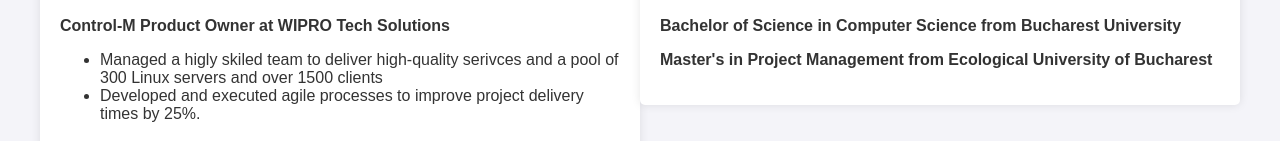
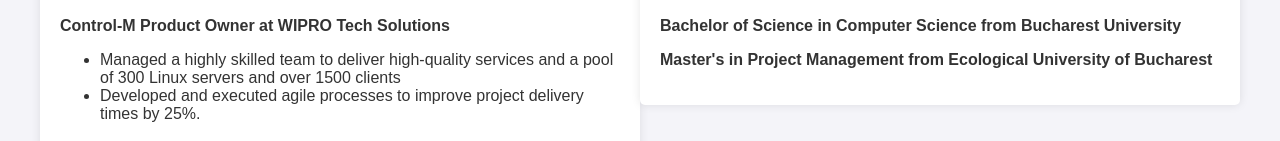
Before and after one commit to dgxshpe/Mywebsite, a plain HTML site: page index.html in a window 1280 px wide. Shown: the part 499-640 px from the top of the page. Drawn offline with Linux system fonts and the light colour scheme.

Commit message:
correct about

```diff
--- a/index.html
+++ b/index.html
@@ -41,7 +41,7 @@
                 <h2>Professional Experience</h2>
                 <p><strong>Control-M Product Owner at WIPRO Tech Solutions</strong></p>
                 <ul>
-                    <li>Managed a higly skiled team to deliver high-quality serivces and a pool of 300 Linux servers and over 1500 clients</li>
+                    <li>Managed a highly skilled team to deliver high-quality services and a pool of 300 Linux servers and over 1500 clients</li>
                     <li>Developed and executed agile processes to improve project delivery times by 25%.</li>
                 </ul>
             </div>
```
